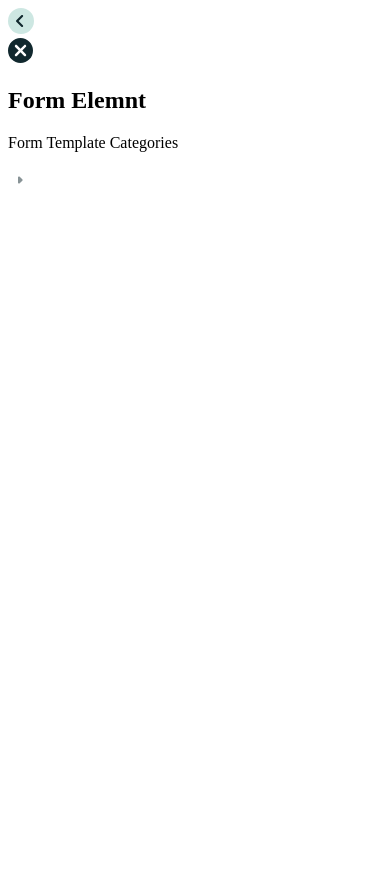
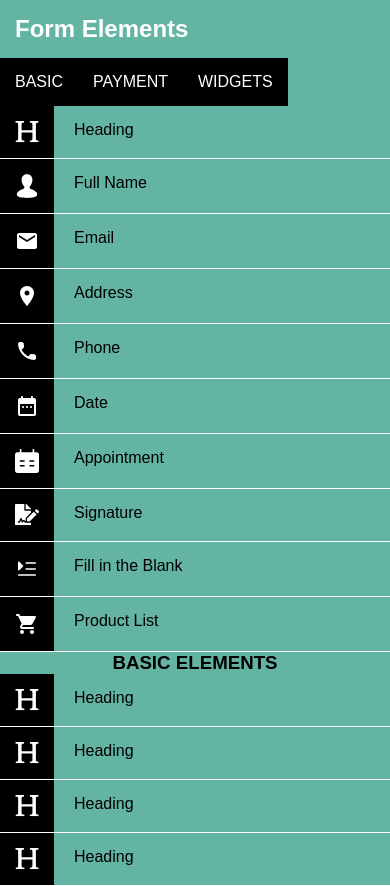
Before and after one commit to zuri-training/TeamOwlw2-feedback_gen, a plain HTML site: page html/formelement.html in a window 390 px wide. Before the commit the page ends 844 px from the top, so only its background shows below. Drawn offline with Linux system fonts and the light colour scheme.

Commit message:
updated files; formelement files

```diff
--- a/css/formelement.css
+++ b/css/formelement.css
@@ -5,6 +5,101 @@
 }
 
 body {
-    background: BCDED7;
+    background: #64B4A3;
     font-family: "Poppins", sans-serif;
 }
+
+.heading {
+
+    color: #ffffff;
+    padding: 15px;
+}
+
+div {
+    width: 100%;
+    display: flex;
+    flex-direction: row;
+
+}
+
+header p {
+    background-color: black;
+    color: #ffffff;
+    padding: 15px;
+
+}
+
+main {
+    width: 100%;
+    display: flex;
+    flex-direction: column;
+    justify-content: center;
+    align-items: center;
+    margin: 0;
+    padding: 0;
+
+}
+
+img {
+    background-color: black;
+    padding: 15px;
+}
+
+.option {
+    border-bottom: 1px solid #ffffff;
+}
+.option p {
+    padding: 15px 20px;
+}
+
+@media only screen and (max-width: 428px) {
+    body {
+        background: #64B4A3;
+        font-family: "Poppins", sans-serif;
+    }
+
+    .heading {
+
+        color: #ffffff;
+        padding: 15px;
+    }
+
+    div {
+        width: 100%;
+        display: flex;
+        flex-direction: row;
+
+    }
+
+    header p {
+        background-color: black;
+        color: #ffffff;
+        padding: 15px;
+
+    }
+
+    main {
+        width: 100%;
+        display: flex;
+        flex-direction: column;
+        justify-content: center;
+        align-items: center;
+        margin: 0;
+        padding: 0;
+
+    }
+
+    img {
+        background-color: black;
+        padding: 15px;
+    }
+
+    .option {
+        border-bottom: 1px solid #ffffff;
+    }
+    .option p {
+        padding: 15px 20px;
+    }
+
+
+}
--- a/html/formelement.html
+++ b/html/formelement.html
@@ -5,22 +5,83 @@
     <meta http-equiv="X-UA-Compatible" content="IE=edge">
     <meta name="viewport" content="width=device-width, initial-scale=1.0">
     <title>Document</title>
+    <link rel="stylesheet" href="/css/formelement.css">
 </head>
 <body>
-    <div class="top">
-        <img src="/images/backarrow.svg" alt="" id="back">
-    </div>
-    <img src="/images/cancel.svg" alt="" id="cancel">
 
-    <main>
+
+    <header>
         <div class="heading">
-            <h2>Form Elemnt</h2>
+            <h2>Form Elements</h2>
         </div>
 
-        <div id="categories">
-            <p>Form Template Categories</p>
-            <img src="/images/forwardarrow.svg" alt="">
+        <div>
+            <p>BASIC</p>
+            <!-- <span></span> -->
+            <p>PAYMENT</p>
+            <p>WIDGETS</p>
         </div>
+    </header>
+    <main>
+        <div class="option">
+            <img src="/images/heading.svg" alt="">
+            <p>Heading</p>
+        </div>
+        <div class="option">
+            <img src="/images/fullname.svg" alt="">
+            <p>Full Name</p>
+        </div>
+        <div class="option">
+            <img src="/images/email.svg" alt="">
+            <p>Email</p>
+        </div>
+        <div class="option">
+            <img src="/images/address.svg" alt="">
+            <p>Address</p>
+        </div>
+        <div class="option">
+            <img src="/images/phone.svg" alt="">
+            <p>Phone</p>
+        </div>
+        <div class="option">
+            <img src="/images/date.svg" alt="">
+            <p>Date</p>
+        </div>
+        <div class="option">
+            <img src="/images/appointment.svg" alt="">
+            <p>Appointment</p>
+        </div>
+        <div class="option">
+            <img src="/images/signature.svg" alt="">
+            <p>Signature</p>
+        </div>
+        <div class="option">
+            <img src="/images/fill-in-black.svg" alt="">
+            <p>Fill in the Blank</p>
+        </div>
+        <div class="option">
+            <img src="/images/product.svg" alt="">
+            <p>Product List</p>
+        </div>
+        <h3>BASIC ELEMENTS</h3>
+        <div class="option">
+            <img src="/images/heading.svg" alt="">
+            <p>Heading</p>
+        </div>
+        <div class="option">
+            <img src="/images/heading.svg" alt="">
+            <p>Heading</p>
+        </div>
+        <div class="option">
+            <img src="/images/heading.svg" alt="">
+            <p>Heading</p>
+        </div>
+        <div class="option">
+            <img src="/images/heading.svg" alt="">
+            <p>Heading</p>
+        </div>
+    </main>
+
 
 </body>
 </html>
```
Also changed, not shown: images/Product List.svg (deleted), images/product.svg (added).
